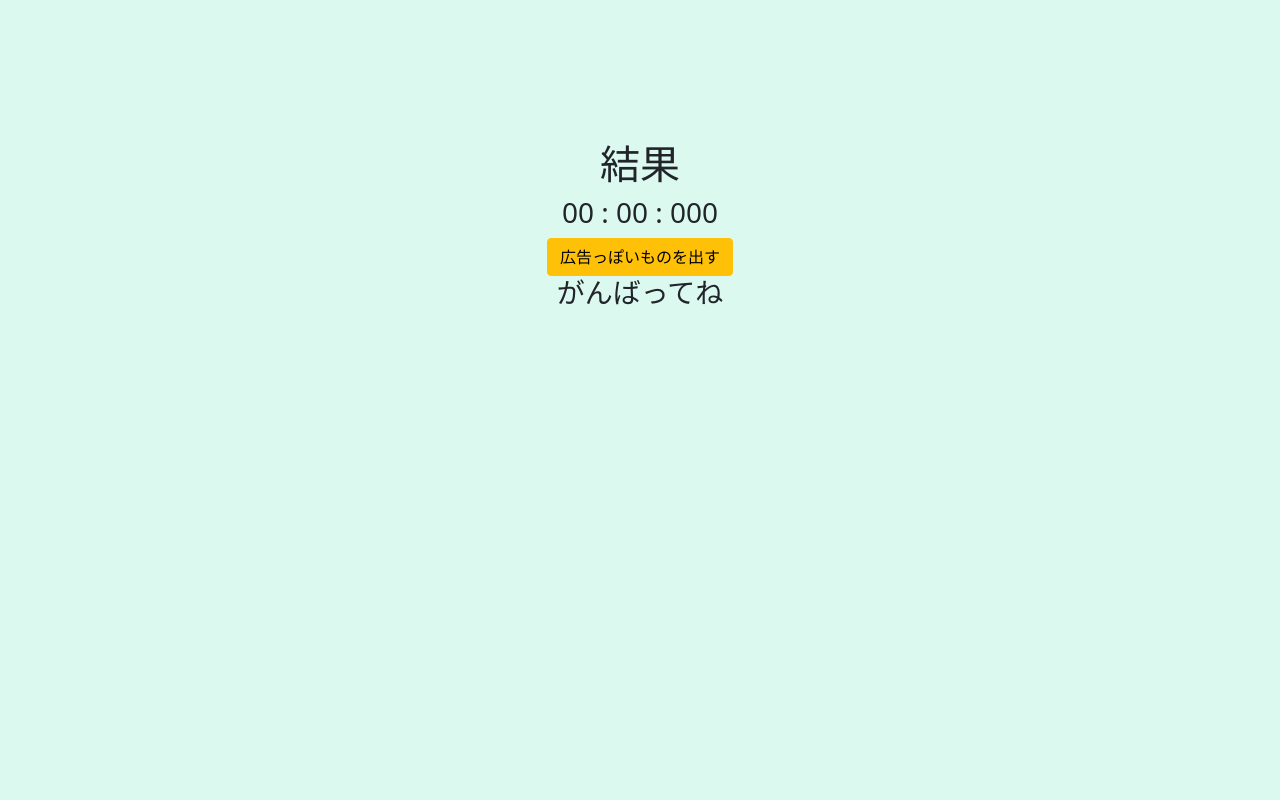
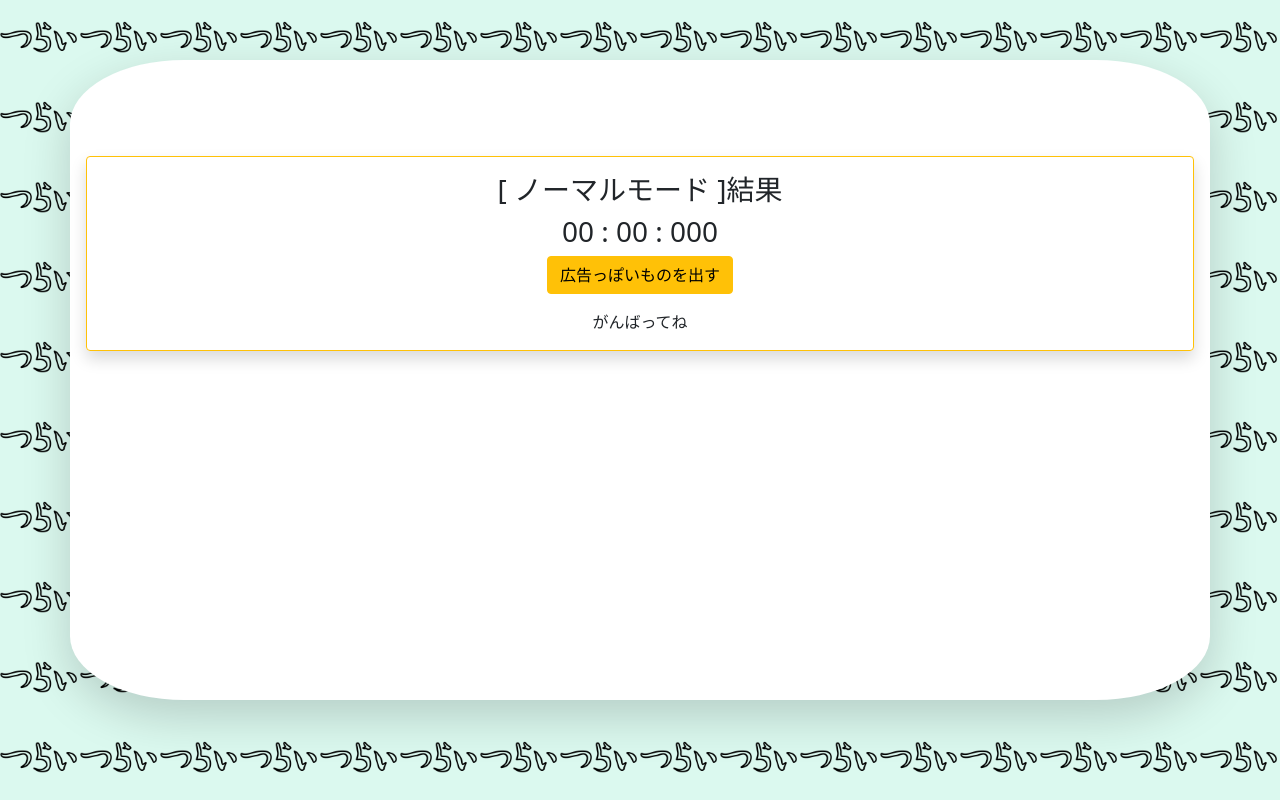
Before and after one commit to isseiezawa/Remove-Ads-Lesson, a Vue app: page /lesson in a window 1280 px wide. Shown: the top 800 px of the page. Built offline with nearby package versions, Linux system fonts and the light colour scheme.

Commit message:
Add: twitter公開設定

```diff
--- /dev/null
+++ b/public/index.css
@@ -0,0 +1,7 @@
+body {
+  background-color: rgb(219, 249, 239)!important;
+  height: 1000px;
+  background-image: url('ads_background_image.png');
+  background-repeat: repeat;
+  background-size: 10vh;
+}
--- a/public/index.html
+++ b/public/index.html
@@ -5,13 +5,10 @@
     <meta http-equiv="X-UA-Compatible" content="IE=edge">
     <meta name="viewport" content="width=device-width,initial-scale=1.0">
     <link rel="icon" href="<%= BASE_URL %>favicon.ico">
+    <link rel="stylesheet" href="index.css">
     <title><%= htmlWebpackPlugin.options.title %></title>
   </head>
-  <body style="background-color: rgb(219, 249, 239);">
-    <noscript>
-      <strong>We're sorry but <%= htmlWebpackPlugin.options.title %> doesn't work properly without JavaScript enabled. Please enable it to continue.</strong>
-    </noscript>
+  <body>
     <div id="app"></div>
-    <!-- built files will be auto injected -->
   </body>
 </html>
--- a/src/App.vue
+++ b/src/App.vue
@@ -1,5 +1,5 @@
 <template>
-  <div id="app" class="container">
+  <div id="app" class="container shadow-lg p-3 mb-5 bg-body">
     <router-view />
   </div>
 </template>
@@ -15,5 +15,10 @@ export default {
   text-align: center;
   margin-top: 60px;
   height: 80vh;
+  border-radius: 10%;
+}
+
+#app {
+  background-color: rgb(211, 250, 237);
 }
 </style>
--- a/src/components/HardLessonPage.vue
+++ b/src/components/HardLessonPage.vue
@@ -1,10 +1,20 @@
 <template>
-  <div class="hard-mode-content mt-5">
-    <button :disabled="disabled_or_enabled" @click="hardLessonStart" class="btn btn-danger">ハードモード開始</button>
-    <div v-for="amount in 20" :key="amount">
-      <hard-mode-modal v-if="isHardModal[amount-1]" @close-modal-hard="handleCloseModal(amount)" />
+  <div>
+    <div class="hard-mode-content mt-5 pt-3 pb-3 border border-danger rounded shadow">
+      <div v-for="amount in isHardModal.length" :key="amount">
+        <hard-mode-modal v-show="isHardModal[amount-1]" @close-modal-hard="handleCloseModal(amount)" />
+      </div>
+      <hard-timer-component ref="hard_timer" :name="modeName" />
+      <button :disabled="disabled_or_enabled" @click="hardLessonStart" class="btn btn-danger">ハードモード開始</button>
     </div>
-    <hard-timer-component ref="hard_timer" />
+    <div v-if="nomalUrl.length" class="twitter-anime">
+      <a :href="twitterUrl" :disabled="disabled_or_enabled">
+        <svg xmlns="http://www.w3.org/2000/svg" width="100px" height="100px" fill="currentColor" class="bi bi-twitter" viewBox="0 0 16 16">
+          <path d="M5.026 15c6.038 0 9.341-5.003 9.341-9.334 0-.14 0-.282-.006-.422A6.685 6.685 0 0 0 16 3.542a6.658 6.658 0 0 1-1.889.518 3.301 3.301 0 0 0 1.447-1.817 6.533 6.533 0 0 1-2.087.793A3.286 3.286 0 0 0 7.875 6.03a9.325 9.325 0 0 1-6.767-3.429 3.289 3.289 0 0 0 1.018 4.382A3.323 3.323 0 0 1 .64 6.575v.045a3.288 3.288 0 0 0 2.632 3.218 3.203 3.203 0 0 1-.865.115 3.23 3.23 0 0 1-.614-.057 3.283 3.283 0 0 0 3.067 2.277A6.588 6.588 0 0 1 .78 13.58a6.32 6.32 0 0 1-.78-.045A9.344 9.344 0 0 0 5.026 15z"/>
+        </svg>
+      </a>
+      <p class="eyes">・</p>
+    </div>
   </div>
 </template>
 
@@ -23,12 +33,29 @@ export default {
   data() {
     return {
       isHardModal: [],
+      url: '',
+      modeName: 'ハードモード',
       disabled_or_enabled: false,
       soundEffect: new Audio(require('../assets/sound_effect/explosion_3.mp3'))
     }
   },
+  props: {
+    nomalUrl: String
+  },
+  computed: {
+    twitterUrl() {
+      var twitterResultUrl = 'https://twitter.com/intent/tweet?text='
+      if(this.nomalUrl.length && !this.url) {
+        twitterResultUrl += this.nomalUrl
+      } else if(this.nomalUrl.length && this.url) {
+        twitterResultUrl += this.nomalUrl + '%0d' + this.url
+      }
+      twitterResultUrl += '%0dで広告を消しました。'
+      return  twitterResultUrl
+    }
+  },
   mounted() {
-    return this.animateBlocks()
+    this.animateBlocks();
   },
   methods: {
     hardLessonStart() {
@@ -38,7 +65,8 @@ export default {
       this.handleCreateHardModal();
     },
     handleCreateHardModal() {
-      for(var i = 0; i < 20; i++) {
+      this.isHardModal = []
+      for(var i = 0; i < 30; i++) {
         this.isHardModal.push(true)
       }
     },
@@ -50,14 +78,16 @@ export default {
 
       if(!this.isHardModal.find(value => value == true)) {
         this.$refs.hard_timer.stopTimer();
+        this.animateTopImage();
         this.disabled_or_enabled = false;
+        this.url = 'ハードモード : ' + this.$refs.hard_timer.minutes + '分' + this.$refs.hard_timer.seconds + '秒' + this.$refs.hard_timer.milliSeconds;
       }
     },
     animateBlocks() {
       anime({
         targets: '.hard-modal-block',
         translateX: function() {
-          return anime.random(-40, 40) + 'vw';
+          return anime.random(-60, 30) + 'vw';
         },
         translateY: function() {
           return anime.random(-30, 30) + 'vh';
@@ -69,6 +99,23 @@ export default {
         delay: anime.stagger(100),
         complete: this.animateBlocks
       })
+    },
+    animateTopImage() {
+      anime({
+        targets: '.twitter-anime',
+        translateX: function() {
+          return anime.random(-60, 30) + 'vw';
+        },
+        translateY: function() {
+          return anime.random(-30, 30) + 'vh';
+        },
+        scale: function() {
+          return anime.random(5, 10)
+        },
+        duration: 3000,
+        delay: anime.stagger(200),
+        complete: this.animateTopImage
+      });
     }
   }
 }
@@ -78,6 +125,23 @@ export default {
 .hard-mode-content {
   position: relative;
   background-color: rgb(195, 138, 249);
-  border-radius: 20%;
+}
+
+.twitter-anime {
+  z-index: 1;
+  position: relative;
+  width: 100px;
+  margin: 0 auto;
+}
+
+.eyes {
+  position: absolute;
+  right: 10px;
+  top: 10px;
+  height: 20px;
+  width: 20px;
+  background-color: white;
+  border-radius: 50%;
+  border: solid 1px black
 }
 </style>
--- a/src/components/HardModeModalBlocks.vue
+++ b/src/components/HardModeModalBlocks.vue
@@ -2,13 +2,20 @@
   <div class="hard-modal-block">
     <button type="button" class="close" @click="closeModal(amount)">
       <span>&times;</span>
-    </button>
+    </button><br />
+    <img :src="randomAds">
   </div>
 </template>
 
 <script>
 export default {
   props: ['amount'],
+  computed: {
+    randomAds() {
+      // src属性は、静的に指定するときと動的に指定するときで参照方法が変わるためrequire使用
+      return require('@/assets/images/ads_' + Math.floor( Math.random() * 2 + 1).toString() + '.png')
+    }
+  },
   methods: {
     closeModal(amount) {
       this.$emit('close-modal-hard', amount)
@@ -22,4 +29,9 @@ export default {
   position: absolute;
   left: 50%;
 }
+
+img {
+  width: 10%;
+}
+
 </style>
--- a/src/components/LessonPage.vue
+++ b/src/components/LessonPage.vue
@@ -1,18 +1,20 @@
 <template>
   <div>
     <div class="box">
-      <div v-for="amount in 5" :key="amount">
+      <div v-for="amount in isModal.length" :key="amount">
         <transition name="fade">
-          <modal-block v-if="isModal[amount-1]" @close-modal="handleCloseModal(amount)" :amount="amount" />
+          <modal-block v-show="isModal[amount-1]" @close-modal="handleCloseModal(amount)" :amount="amount" />
         </transition>
       </div>
     </div>
-    <timer-component ref="timer" />
-    <button @click="lessonStart" class="btn btn-warning">広告っぽいものを出す</button>
-    <h3>{{lessonResult()}}</h3>
+    <div class="border border-warning rounded shadow">
+      <timer-component ref="timer" :name="modeName" />
+      <button @click="lessonStart" class="btn btn-warning">広告っぽいものを出す</button>
+      <p class="mt-3">{{lessonResult()}}</p>
+    </div>
     <transition name="basic">
-      <div v-if="hardMode">
-        <hard-lesson-page />
+      <div v-show="hardMode">
+        <hard-lesson-page ref="resultHard" :nomal-url="nomalUrl" />
       </div>
     </transition>
   </div>
@@ -34,8 +36,10 @@ export default {
   },
   data() {
     return {
+      modeName: 'ノーマルモード',
       isModal: [],
       hardMode: false,
+      nomalUrl: '',
       soundEffect: new Audio(require('../assets/sound_effect/explosion_3.mp3'))
     }
   },
@@ -49,14 +53,16 @@ export default {
       this.handleCreateModal();
     },
     handleCreateModal() {
-      this.isModal = [true, true, true, true, true]
+      this.isModal = []
+      for(var i = 0; i < 10; i++) {
+        this.isModal.push(true)
+      }
     },
     handleCloseModal(e) {
       this.soundEffect.load();
       this.soundEffect.currentTime= 0;
       this.soundEffect.play();
       this.isModal.splice(e-1, 1, false);
-      console.log(this.isModal)
 
       if(this.isModal[0] == false) this.$refs.timer.stopTimer();
     },
@@ -65,8 +71,15 @@ export default {
       if(!this.isModal.length) {
         result = 'がんばってね'
       }else if(this.isModal[0] == false) {
-        result = 'クリアーだけれども5秒を切ったらハードモードになるよ'
-        this.hardMode = true
+
+        if(this.$refs.timer.minutes == 0 && this.$refs.timer.seconds < 22) {
+          result = 'ハードモードへのチャレンジを許します。'
+          this.hardMode = true
+          this.nomalUrl = 'ノーマルモード : ' + this.$refs.timer.minutes + '分' + this.$refs.timer.seconds + '秒' + this.$refs.timer.milliSeconds
+        }else{
+          result = 'クリアーだけれども22秒を切ったらハードモードになるよ'
+        }
+
       }else{
         result = 'あと' + this.isModal.filter(n => n == true).length.toString() + '個'
       }
@@ -76,7 +89,7 @@ export default {
       anime({
         targets: '.modal-content',
         translateY: function() {
-          return anime.random(-30, 30) + 'vh';
+          return anime.random(-40, 50) + 'vh';
         },
         duration: 1000,
         delay: anime.stagger(100),
--- a/src/components/ModalBlocks.vue
+++ b/src/components/ModalBlocks.vue
@@ -8,7 +8,7 @@
             <button type="button" class="close" :class="randomPosition" @click="closeModal(amount)">
               <span>&times;</span>
             </button>
-            <span class="number">{{amount-1}}</span>
+            <span class="number">{{amount}}</span>
           </div>
         </div>
       </div>
@@ -28,7 +28,7 @@ export default {
     },
     randomAds() {
       // src属性は、静的に指定するときと動的に指定するときで参照方法が変わるためrequire使用
-      return require('@/assets/ads_' + Math.floor( Math.random() * 2 + 1).toString() + '.png')
+      return require('@/assets/images/ads_' + Math.floor( Math.random() * 2 + 1).toString() + '.png')
     }
   },
   props: ['amount'],
--- a/src/components/TimerComponent.vue
+++ b/src/components/TimerComponent.vue
@@ -1,6 +1,6 @@
 <template>
-  <div class="center aligned row">
-    <h1 class="ui header">結果</h1>
+  <div class="pt-3 center aligned row">
+    <h3 class="ui header">[ {{name}} ]結果</h3>
     <div class="column">
       <h3 class="">
         {{ minutes | zeroPad }} :
@@ -24,6 +24,9 @@ export default {
       isRunning: false
     }
   },
+  props: [
+    'name'
+  ],
   methods: {
     // 現在時刻から引数に渡した数値を startTime に代入
     setSubtractStartTime: function (time) {
```
Also changed, not shown: src/components/TopPage.vue (+1 -1 lines), public/ads_background_image.png (added).
